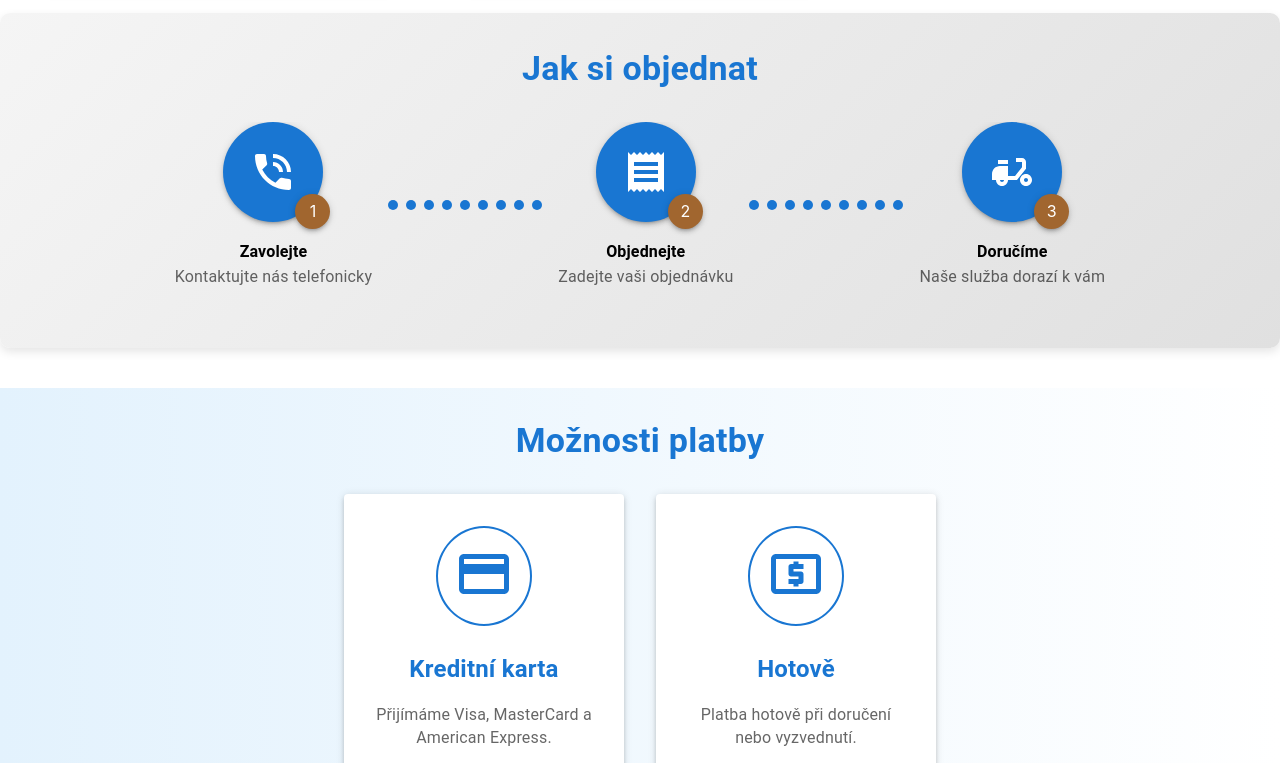
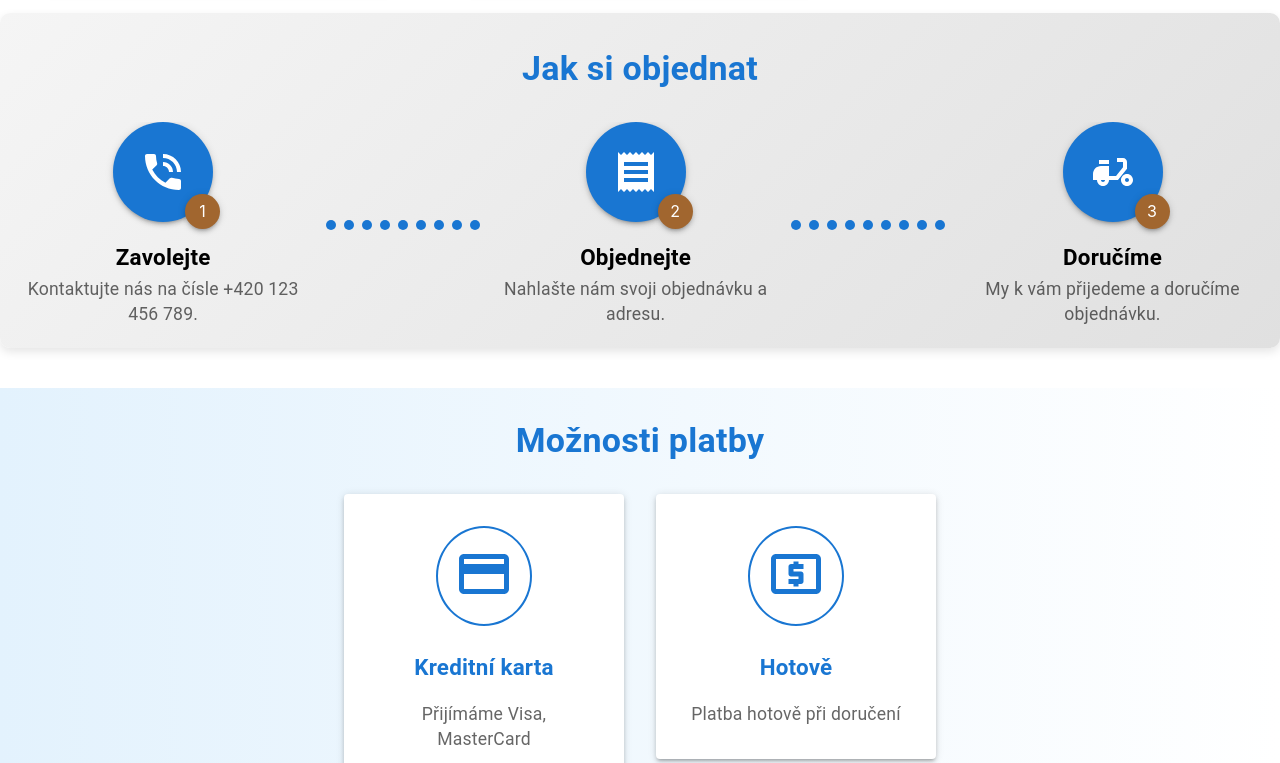
Before and after one commit to rehy97/my-app, a React (Create React App) app: page / in a window 1280 px wide. Shown: the part 2034-2797 px from the top of the page. Built offline with nearby package versions, Linux system fonts and the light colour scheme.

Commit message:
Version 1.1

```diff
--- a/src/components/Hero.js
+++ b/src/components/Hero.js
@@ -74,6 +74,7 @@ const Hero = () => {
               component="span"
               sx={{
                 color: '#1976d2',
+                textShadow: '1px 1px 2px rgba(0,0,0,0.1)',
                 fontFamily: 'Roboto, sans-serif',
                 fontWeight: 'bold',
                 mb: 3,
@@ -130,7 +131,7 @@ const Hero = () => {
         }}
         onClick={() => scrollToSection('carousel')}
       >
-        <ArrowDownwardIcon sx={{ fontSize: 40, color: '#fff', mb: 1 }} />
+        <ArrowDownwardIcon sx={{ fontSize: 40, color: '#fff', mb: 1, textShadow: '1px 1px 2px rgba(0,0,0,0.1)', }} />
         <Typography variant="caption" sx={{ color: '#fff', mb: 4 }}>{"Menu"}</Typography>
       </Box>
     </Box>
--- a/src/components/HowToOrder.js
+++ b/src/components/HowToOrder.js
@@ -108,9 +108,9 @@ const HowToOrder = () => {
   const { t } = useTranslation();
 
   const steps = [
-    { icon: <PhoneInTalkIcon sx={{ fontSize: { xs: '2.25rem', md: '3rem' } }} />, label: t('call'), description: 'Kontaktujte nás telefonicky' },
-    { icon: <ReceiptIcon sx={{ fontSize: { xs: '2.25rem', md: '3rem' } }} />, label: t('order'), description: 'Zadejte vaši objednávku' },
-    { icon: <DeliveryDiningIcon  sx={{ fontSize: { xs: '2.25rem', md: '3rem' } }} />, label: t('webring'), description: 'Naše služba dorazí k vám' },
+    { icon: <PhoneInTalkIcon sx={{ fontSize: { xs: '2.25rem', md: '3rem' } }} />, label: t('call'), description: t('call_description') },
+    { icon: <ReceiptIcon sx={{ fontSize: { xs: '2.25rem', md: '3rem' } }} />, label: t('order'), description: t('order_description') },
+    { icon: <DeliveryDiningIcon  sx={{ fontSize: { xs: '2.25rem', md: '3rem' } }} />, label: t('webring'), description: t('webring_description') },
   ];
 
   // Určete počet teček na základě velikosti obrazovky
@@ -160,7 +160,16 @@ const HowToOrder = () => {
                     {index + 1}
                   </StepNumber>
                 </Box>
-                <Typography variant="subtitle1" align="center" sx={{ fontWeight: 'bold' }}>
+                <Typography variant="subtitle1" align="center" sx={{
+                  fontWeight: 'bold',
+                  fontSize: {
+                    xs: '1.1rem',  // Font size for extra-small screens
+                    sm: '1.2rem',  // Font size for small screens
+                    md: '1.3rem',  // Font size for medium screens
+                    lg: '1.4rem',    // Font size for large screens
+                    xl: '1.5rem'   // Font size for extra-large screens
+                  }
+                   }}>
                   {step.label}
                 </Typography>
                 <Typography
@@ -169,11 +178,11 @@ const HowToOrder = () => {
                   sx={{
                     color: 'text.secondary',
                     fontSize: {
-                      xs: '0.7rem',  // Font size for extra-small screens
-                      sm: '0.8rem',  // Font size for small screens
-                      md: '0.9rem',  // Font size for medium screens
-                      lg: '1rem',    // Font size for large screens
-                      xl: '1.1rem'   // Font size for extra-large screens
+                      xs: '0.8rem',  // Font size for extra-small screens
+                      sm: '0.9rem',  // Font size for small screens
+                      md: '1rem',  // Font size for medium screens
+                      lg: '1.1rem',    // Font size for large screens
+                      xl: '1.2rem'   // Font size for extra-large screens
                     }
                   }}
                 >
--- a/src/components/MenuItem.js
+++ b/src/components/MenuItem.js
@@ -1,10 +1,26 @@
 import React, { useState, useCallback } from 'react';
-import { Card, CardContent, CardMedia, Typography, Modal, Box, IconButton, Divider } from '@mui/material';
+import { Card, CardContent, CardMedia, Typography, Modal, Box, IconButton, Divider, Button } from '@mui/material';
+import RestaurantIcon from '@mui/icons-material/Restaurant';
 import CloseIcon from '@mui/icons-material/Close';
 import FlameIcon from '@mui/icons-material/Whatshot'; // Importujte ikonu plamene
-import StarIcon from '@mui/icons-material/Star'; // Importujte ikonu hvězdy
+import StarIcon from '@mui/icons-material/Star'; // Importujte ikonu hvězdy¨
+import AccessTimeIcon from '@mui/icons-material/AccessTime';
+import ScaleIcon from '@mui/icons-material/Scale';
 import styled from '@emotion/styled';
 import wood from '../images/wood.webp'; // Import the image for the background
+import { keyframes } from '@emotion/react';
+
+// Keyframes for animations
+const fadeIn = keyframes`
+  from { opacity: 0; }
+  to { opacity: 1; }
+`;
+
+
+const slideIn = keyframes`
+  from { transform: translateY(20px); opacity: 0; }
+  to { transform: translateY(0); opacity: 1; }
+`;
 
 const StyledCard = styled(Card)`
   position: relative; // Přidáno pro umístění štítků
@@ -28,6 +44,7 @@ const NewBadge = styled(Box)`
   gap: 4px;
   font-size: 0.75rem;
   font-weight: bold;
+  box-shadow: 0 2px 4px rgba(0,0,0,0.2);
 `;
 
 const RatingBadge = styled(Box)`
@@ -43,12 +60,14 @@ const RatingBadge = styled(Box)`
   gap: 4px;
   font-size: 0.75rem;
   font-weight: bold;
+  box-shadow: 0 2px 4px rgba(0,0,0,0.2);
 `;
 
 const ModalContent = styled(Box)`
   display: flex;
   flex-direction: row;
   gap: 20px;
+  animation: ${fadeIn} 0.5s ease;
   @media (max-width: 600px) {
     flex-direction: column;
   }
@@ -56,15 +75,48 @@ const ModalContent = styled(Box)`
 
 const ImageContainer = styled(Box)`
   flex: 1;
+  border-radius: 8px;
+  overflow: hidden;
+  box-shadow: 0 4px 8px rgba(0,0,0,0.1);
+  transition: transform 0.3s ease;
+  background-image: url(${wood}); // Použití importovaného obrázku
+  background-size: cover; // Přizpůsobí obrázek velikosti kontejneru
+  background-position: center; // Umístí obrázek na střed
+  background-repeat: no-repeat; // Zabrání opakování obrázku
+  height: 100%; // Výška obrázku
 `;
 
 const TextContainer = styled(Box)`
   flex: 2;
   padding: 1rem;
+  animation: ${slideIn} 0.5s ease;
 `;
 
 const PreparationInstructions = styled(Box)`
   margin-top: 1rem;
+`;
+
+const AllergenBadge = styled(Box)`
+  display: inline-block;
+  background-color: #f0f0f0;
+  color: #333;
+  padding: 4px 8px;
+  border-radius: 16px;
+  margin-right: 8px;
+  font-size: 0.75rem;
+`;
+
+const AllergenAndOrderContainer = styled(Box)`
+  display: flex;
+  justify-content: space-between;
+  align-items: center;
+  flex-wrap: wrap;
+  margin-top: 1rem;
+`;
+
+const AllergenContainer = styled(Box)`
+  display: flex;
+  flex-wrap: wrap;
 `;
 
 const MenuItem = ({ item }) => {
@@ -92,6 +144,9 @@ const MenuItem = ({ item }) => {
             position: 'relative',
             width: '100%',
             height: '100%',
+            display: 'flex',
+            flexDirection: 'column',
+            justifyContent: 'flex-end',
             backgroundImage: `url(${wood})`,
             backgroundSize: 'cover',
             backgroundPosition: 'center',
@@ -122,9 +177,10 @@ const MenuItem = ({ item }) => {
             variant="h6"
             component="div"
             sx={{
-              fontSize: { xs: '1rem', sm: '1.25rem', md: '1.5rem' }, // Font size in rem
+              fontSize: { xs: '1.25rem', sm: '1.5rem', md: '1.5rem' }, // Font size in rem
               fontWeight: 'bold',
               color: '#1976d2',
+              textShadow: '1px 1px 2px rgba(0,0,0,0.1)',
               mb: 1,
             }}
           >
@@ -168,12 +224,14 @@ const MenuItem = ({ item }) => {
           transform: 'translate(-50%, -50%)',
           width: { xs: '90%', sm: '80%', md: '70%' },
           bgcolor: 'background.paper',
-          borderRadius: 2,
+          borderRadius: 4,
           boxShadow: 24,
-          p: { xs: 1, sm: 2, md: 3 },
+          p: { xs: 2, sm: 3, md: 4 },
           display: 'flex',
           flexDirection: 'column',
-          outline: 'none'
+          outline: 'none',
+          maxHeight: '90vh',
+          overflowY: 'auto'
         }}>
         <IconButton
           onClick={handleClose}
@@ -182,19 +240,16 @@ const MenuItem = ({ item }) => {
             position: 'absolute',
             top: 8,
             right: 8,
-            width: 20,
-            height: 20,
+            width: 30,
+            height: 30,
             borderRadius: '50%',      // Zaoblené rohy
             backgroundColor: '#1976d2',  // Modré pozadí
             color: 'white',           // Barva ikony
-            '&:hover': {
-              backgroundColor: 'darkblue',  // Tmavší modré pozadí při hoveru
-            },
-            p: 1,                      // Padding pro větší klikací oblast
+            zIndex: 1,
           }}
           aria-label="Close modal"
         >
-          <CloseIcon fontSize='2rem' />
+          <CloseIcon fontSize='small' />
         </IconButton>
           <ModalContent>
             <ImageContainer>
@@ -210,18 +265,34 @@ const MenuItem = ({ item }) => {
               />
             </ImageContainer>
             <TextContainer>
-              <Typography id="modal-title" variant="h5" component="h2" gutterBottom sx={{ fontSize: { xs: '1.25rem', sm: '1.5rem', md: '2rem' } }}>
+            <Typography id="modal-title" variant="h4" component="h2" gutterBottom sx={{
+                fontSize: { xs: '1.5rem', sm: '2rem', md: '2.5rem' },
+                fontWeight: 'bold',
+                color: '#1976d2',
+                textShadow: '1px 1px 2px rgba(0,0,0,0.1)'
+              }}>
                 {item.name}
               </Typography>
-              <Typography variant="h6" sx={{ mb: 2, fontSize: { xs: '1rem', sm: '1.125rem', md: '1.5rem' } }}>
+              <Typography variant="h5" sx={{
+                mb: 2,
+                fontSize: { xs: '1.25rem', sm: '1.5rem', md: '1.75rem' },
+                color: '#1d273b',
+                fontWeight: 'bold'
+              }}>
                 Price: {item.price} Kč
               </Typography>
-              <Typography variant="body2" sx={{ mb: 2, fontSize: { xs: '0.75rem', sm: '0.875rem', md: '1rem' } }}>
-                Rating: {item.rating} ⭐
-              </Typography>
-              <Typography variant="body2" sx={{ mb: 2, fontSize: { xs: '0.75rem', sm: '0.875rem', md: '1rem' } }}>
-                Weight: {item.weight} {/* Přidaná gramáž */}
-              </Typography>
+              <Box sx={{ display: 'flex', alignItems: 'center', mb: 2 }}>
+                <StarIcon sx={{ color: '#ffd700', mr: 1 }} />
+                <Typography variant="body1" sx={{ fontSize: { xs: '0.875rem', sm: '1rem', md: '1.125rem' } }}>
+                  Rating: {item.rating}
+                </Typography>
+              </Box>
+              <Box sx={{ display: 'flex', alignItems: 'center', mb: 2 }}>
+                <ScaleIcon sx={{ color: '#9e9e9e', mr: 1 }} />
+                <Typography variant="body1" sx={{ fontSize: { xs: '0.875rem', sm: '1rem', md: '1.125rem' } }}>
+                  Weight: {item.weight}
+                </Typography>
+              </Box>
               <Divider sx={{ my: 2 }} />
               <Typography variant="h6" gutterBottom sx={{ fontSize: { xs: '1rem', sm: '1.125rem', md: '1.5rem' } }}>
                 Preparation Instructions
@@ -241,12 +312,40 @@ const MenuItem = ({ item }) => {
                 </Typography>
               </PreparationInstructions>
               <Divider sx={{ my: 2 }} />
-              <Typography variant="h6" gutterBottom sx={{ fontSize: { xs: '0.75rem', sm: '1.125rem', md: '1.5rem' } }}>
-                Allergens
-              </Typography>
-              <Typography variant="body2" sx={{ fontSize: { xs: '0.75rem', sm: '0.875rem', md: '1rem' } }}>
-                Contains: Milk, Nuts, Gluten
-              </Typography>
+              <AllergenAndOrderContainer>
+                <Box>
+                  <Typography variant="h6" gutterBottom sx={{
+                    fontSize: { xs: '1rem', sm: '1.125rem', md: '1.25rem' },
+                    fontWeight: 'bold',
+                    color: '#1976d2'
+                  }}>
+                    Allergens
+                  </Typography>
+                  <AllergenContainer>
+                    {['Milk', 'Nuts', 'Gluten'].map((allergen) => (
+                      <AllergenBadge key={allergen}>{allergen}</AllergenBadge>
+                    ))}
+                  </AllergenContainer>
+                </Box>
+                <Button
+                  variant="contained"
+                  color="primary"
+                  startIcon={<RestaurantIcon />}
+                  sx={{
+                    borderRadius: '20px',
+                    textTransform: 'none',
+                    fontSize: '1rem',
+                    padding: '10px 20px',
+                    boxShadow: '0 4px 6px rgba(0,0,0,0.1)',
+                    '&:hover': {
+                      boxShadow: '0 6px 8px rgba(0,0,0,0.2)',
+                    },
+                    height: 'fit-content',
+                  }}
+                >
+                  Order Now
+                </Button>
+              </AllergenAndOrderContainer>
             </TextContainer>
           </ModalContent>
         </Box>
--- a/src/components/PaymentOptions.js
+++ b/src/components/PaymentOptions.js
@@ -53,10 +53,22 @@ const PaymentOptions = () => {
                 >
                   {method.icon}
                 </Box>
-                <Typography variant="h6" sx={{ fontSize: '1.5rem', mb: 2, fontWeight: 'bold', color: '#1976d2' }}>
+                <Typography variant="h6" sx={{                   fontSize: {
+                    xs: '1.1rem',  // Font size for extra-small screens
+                    sm: '1.2rem',  // Font size for small screens
+                    md: '1.3rem',  // Font size for medium screens
+                    lg: '1.4rem',    // Font size for large screens
+                    xl: '1.5rem'   // Font size for extra-large screens
+                  } , mb: 2, fontWeight: 'bold', color: '#1976d2' }}>
                   {method.title}
                 </Typography>
-                <Typography variant="body2" sx={{ fontSize: '1rem', color: 'text.secondary' }}>
+                <Typography variant="body2" sx={{                   fontSize: {
+                    xs: '0.8rem',  // Font size for extra-small screens
+                    sm: '0.9rem',  // Font size for small screens
+                    md: '1rem',  // Font size for medium screens
+                    lg: '1.1rem',    // Font size for large screens
+                    xl: '1.2rem'   // Font size for extra-large screens
+                  } , color: 'text.secondary' }}>
                   {method.description}
                 </Typography>
               </Paper>
--- a/src/locales/cz/translation.json
+++ b/src/locales/cz/translation.json
@@ -9,8 +9,11 @@
     "dish4": "Bramborové knedlíky plněné uzeným masem, zelí, cibulka",
     "dish5": "Svíčková omáčka s hovězím masem, houskový knedlík",
     "call": "Zavolejte",
+    "call_description": "Kontaktujte nás na čísle +420 123 456 789.",
     "order": "Objednejte",
+    "order_description": "Nahlašte nám svoji objednávku a adresu.",
     "webring" : "Doručíme",
+    "webring_description": "My k vám přijedeme a doručíme objednávku.",
     "explore_menu": "Prozkoumat menu",
     "foods": "Jídla",
     "drinks": "Nápoje",
@@ -21,14 +24,14 @@
     "payment_options": "Možnosti platby",
     "payment_title": "Možnosti platby",
     "credit_card": "Kreditní karta",
-    "credit_card_description": "Přijímáme Visa, MasterCard a American Express.",
+    "credit_card_description": "Přijímáme Visa, MasterCard",
     "cash": "Hotově",
     "how_to_order_title": "Jak si objednat",
     "how_to_order_step_1": "1. Zavolejte nám",
     "how_to_order_step_1_description": "Zavolejte na číslo",
     "how_to_order_step_2_description": "Nahlašte nám svoji objednávku a adresu.",
     "how_to_order_step_3_description": "My k vám přijedeme a doručíme objednávku.",
-    "cash_description": "Platba hotově při doručení nebo vyzvednutí.",
+    "cash_description": "Platba hotově při doručení",
     "subtitle": "Delikatesy na dosah ruky",
     "step1_title": "Prozkoumejte menu",
     "step1_description": "Prozkoumejte náš široký výběr jídel a vyberte si oblíbené.",
--- a/src/locales/en/translation.json
+++ b/src/locales/en/translation.json
@@ -12,6 +12,12 @@
     "dish3": "Fried chicken schnitzel, mashed potatoes",
     "dish4": "Potato dumplings stuffed with smoked meat, cabbage, onion",
     "dish5": "Candle sauce with beef, dumplings",
+    "call": "Call",
+    "call_description": "Contact us on phone +420 123 456 789.",
+    "order": "Order",
+    "order_description": "Report your order and address to us.",
+    "webring" : "We will deliver",
+    "webring_description": "We will come to you and deliver your order.",
     "explore_menu": "Explore Menu",
     "welcome": "Welcome to ",
     "welcome2": "Hotovky Nonstop",
```
